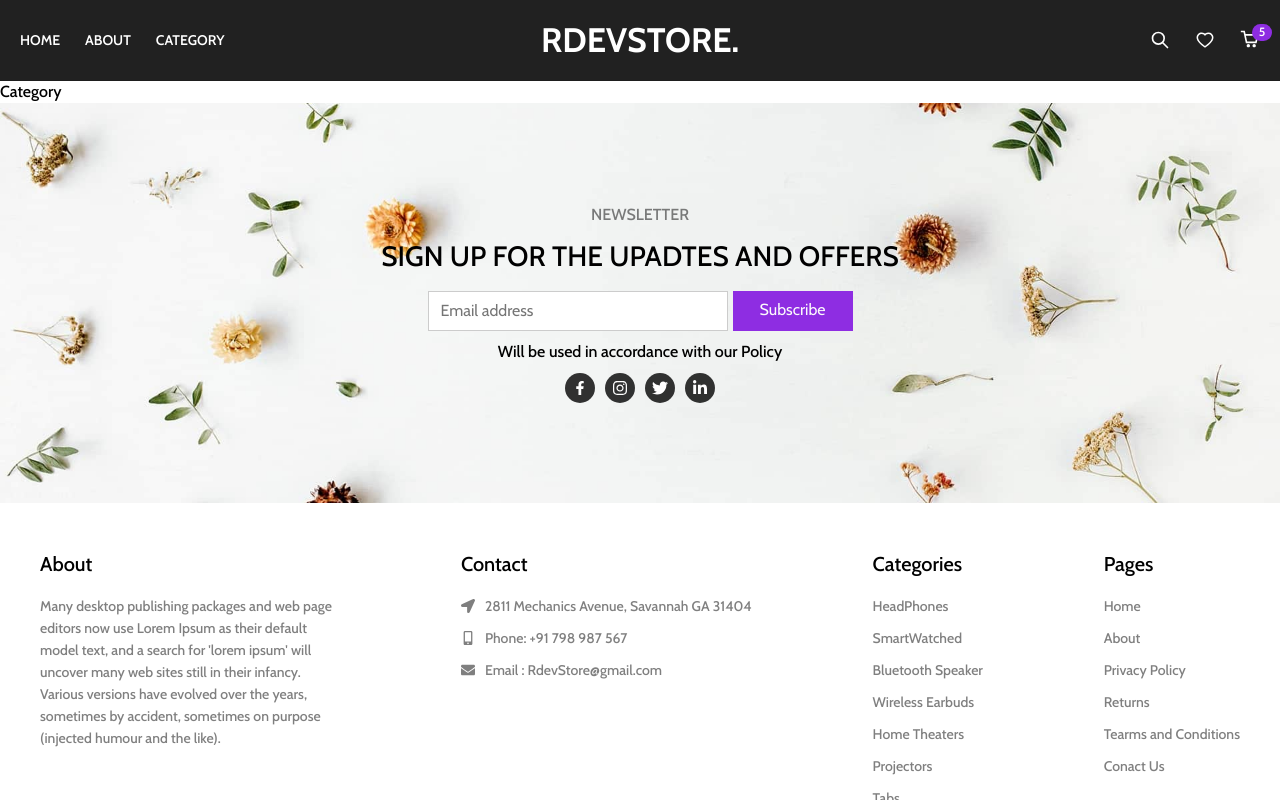
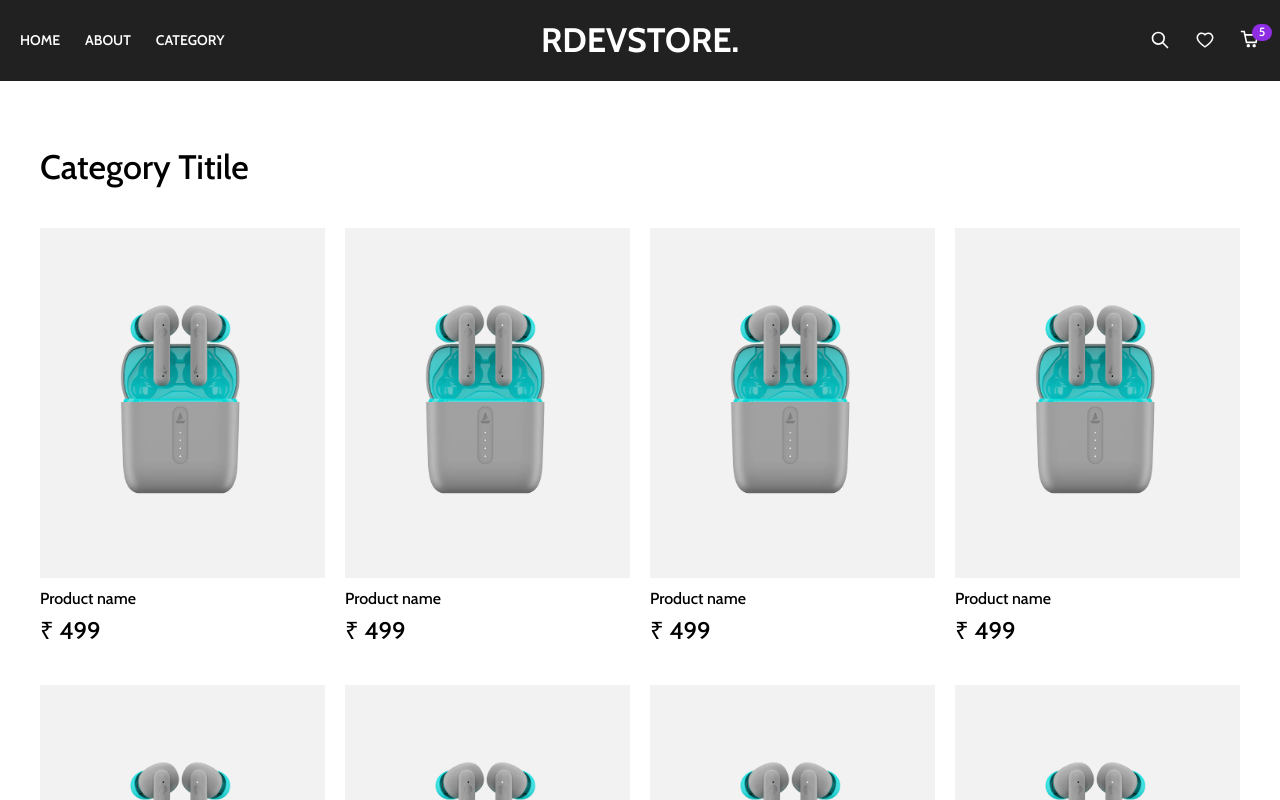
Before and after one commit to rushikeshkamurthi/e-commerce-app, a React (Create React App) app in the folder client/: page /category/1 in a window 1280 px wide. Shown: the top 800 px of the page. Built offline with nearby package versions, Linux system fonts and the light colour scheme.

Commit message:
Individual category section implemented

```diff
--- a/client/src/components/Category/Category.jsx
+++ b/client/src/components/Category/Category.jsx
@@ -1,7 +1,15 @@
 
 import "./Category.scss";
+import Products from "../../components/Products/Products"
 const Category = () => {
-    return <div>Category</div>;
+    return <div className="category-main-content">
+        <div className="layout">
+            <div className="cetegory-title">
+                Category Titile
+            </div>
+            <Products innerPage={true}/>
+        </div>
+    </div>;
 };
 
 export default Category;
--- a/client/src/components/Category/Category.scss
+++ b/client/src/components/Category/Category.scss
@@ -1 +1,29 @@
 @import "../../css-config/mixins.scss";
+
+
+.category-main-content {
+    margin: 30px 0;
+    @include md {
+        margin: 75px 0;
+    }
+    .layout {
+        max-width:  calc(100% - 20px);
+        margin: 0 auto;
+        @include md {
+            max-width: 1200px;
+        }
+
+        .cetegory-title {
+            font-size: 24px;
+            @include md {
+                font-size: 34px;
+            }
+        }
+        .products-container {
+            margin: 20px 0;
+            @include md {
+                margin:  50px 0;
+            }
+        }
+    }
+}
--- a/client/src/components/Products/Products.jsx
+++ b/client/src/components/Products/Products.jsx
@@ -1,8 +1,8 @@
 import Product from "./Product/Product";
 import "./Products.scss";
-const Products = () => {
+const Products = ({innerPage}) => {
     return <div className="products-container">
-        <div className="sec-heading">Popular Products</div>
+        {!innerPage && <div className="sec-heading">Popular Products</div>}
             <div className="products">
             <Product/><Product/><Product/><Product/><Product/><Product/><Product/><Product/>
             </div>
```
